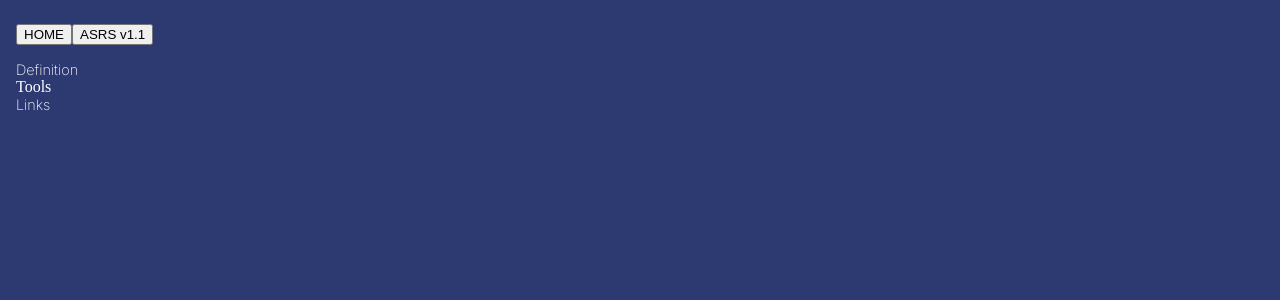
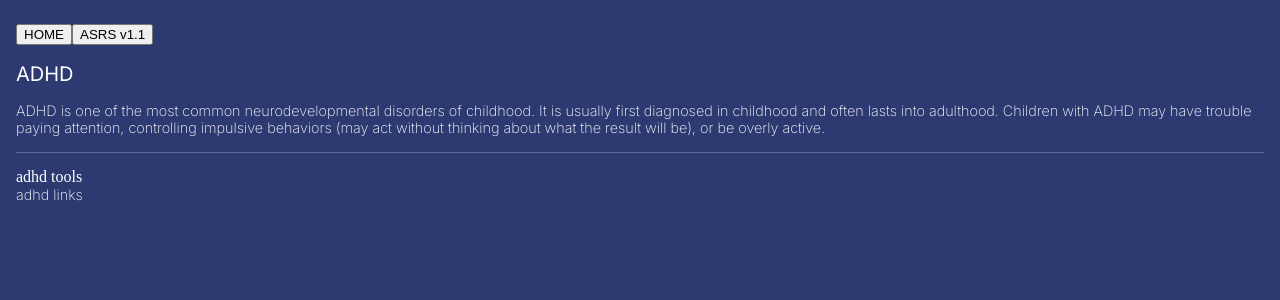
Before and after one commit to vishalicious213/adhd, a React (Vite) app: page / in a window 1280 px wide. Shown: the top 300 px of the page. Built offline with nearby package versions, Linux system fonts and the light colour scheme.

Commit message:
/landing/index: rendering adhd definition through RenderSection

```diff
--- a/src/components/landing/RenderSection.jsx
+++ b/src/components/landing/RenderSection.jsx
@@ -1,9 +1,10 @@
 import React from 'react'
 
-const RenderSection = ({ def="Definition", tools="Tools", links="Links" }) => {
+const RenderSection = ({ name="name", def="Definition", tools="Tools", links="Links" }) => {
     return (
         <section className="section">
-            <div className="definition text">{def}</div>
+            <h2>{name}</h2>
+            <p className="definition text">{def}</p>
             <div className="tools">{tools}</div>
             <div className="links text">{links}</div>
         </section>
--- a/src/components/landing/index.jsx
+++ b/src/components/landing/index.jsx
@@ -2,6 +2,15 @@ import React from 'react'
 import { useState } from 'react'
 import Asrs1 from '../asrs1'
 import RenderSection from './RenderSection'
+
+const sectionsArray = [
+    {
+        name: "ADHD",
+        def: "ADHD is one of the most common neurodevelopmental disorders of childhood. It is usually first diagnosed in childhood and often lasts into adulthood. Children with ADHD may have trouble paying attention, controlling impulsive behaviors (may act without thinking about what the result will be), or be overly active.",
+        tools: "adhd tools",
+        links: "adhd links"
+    }
+]
 
 const Index = () => {
     const [selected, setSelected] = useState("home")
@@ -16,11 +25,15 @@ const Index = () => {
             <button onClick={() => handleClick("home")}>HOME</button>
             <button onClick={() => handleClick("asrs1")}>ASRS v1.1</button>
 
-            <RenderSection
-                // def=""
-                // tools=""
-                // links=""
-            />
+            {sectionsArray.map(section => (
+                <RenderSection
+                    key={section.name}
+                    name={section.name}
+                    def={section.def}
+                    tools={section.tools}
+                    links={section.links}
+                />
+            ))}
 
             <div>{
                 selected === "home" ? "" :
--- a/src/index.css
+++ b/src/index.css
@@ -19,6 +19,15 @@ h1 {
     font-optical-sizing: auto;
     font-weight: 400;
     font-size: 1.5rem;
+    font-style: normal;
+    font-variation-settings: "slnt" 0;
+}
+
+h2 {
+    font-family: "Inter", sans-serif;
+    font-optical-sizing: auto;
+    font-weight: 400;
+    font-size: 1.25rem;
     font-style: normal;
     font-variation-settings: "slnt" 0;
 }
```
